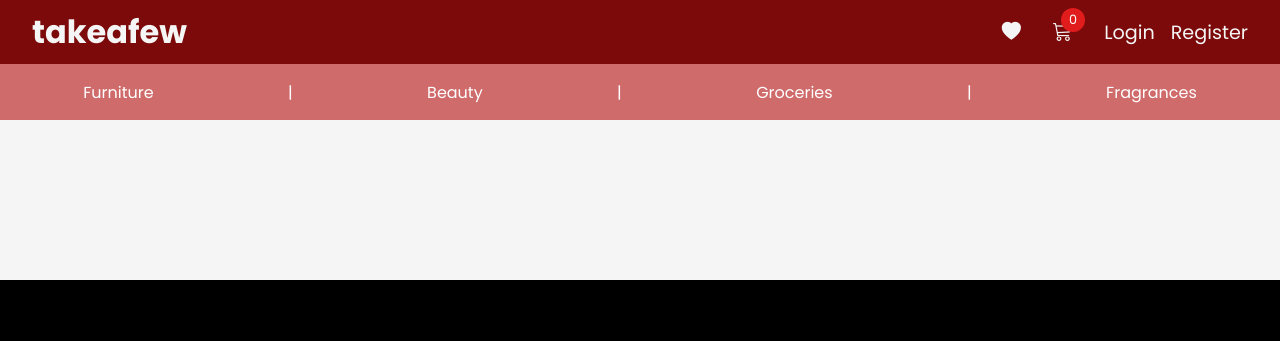
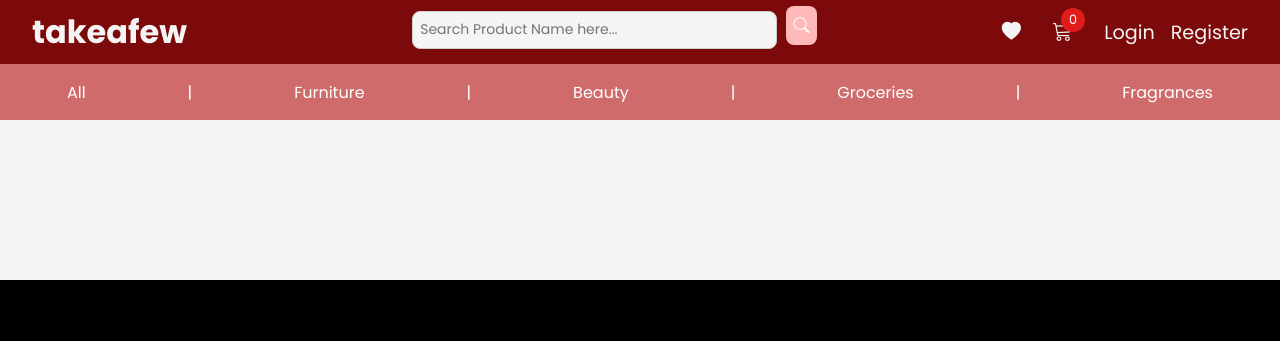
Before and after one commit to phumebyte/takeafew, a website with bundled scripts: page index.html in a window 1280 px wide. Shown: the top 341 px of the page. Built offline with nearby package versions, Linux system fonts and the light colour scheme; no server answers.

Commit message:
search bar on html and changed the catergory bar(added All)

```diff
--- a/css/style.css
+++ b/css/style.css
@@ -50,7 +50,7 @@ button {
   float: right;
 }
 
-#close-view-modal:focus{
+#close-view-modal:focus {
   outline: none;
 }
 
@@ -309,7 +309,9 @@ footer {
   padding: var(--space-lg) 0;
 }
 
-.left-footer, .center-footer, .right-footer {
+.left-footer,
+.center-footer,
+.right-footer {
   flex: 1;
   padding: var(--space-md);
   min-width: 200px;
@@ -351,13 +353,15 @@ footer {
   margin-bottom: var(--space-md);
 }
 
- .cart-buttons, .checkout-total {
+.cart-buttons,
+.checkout-total {
   display: flex;
   justify-content: space-between;
   margin-top: var(--space-md);
 }
 
-.close-cart-btn, .checkout-btn {
+.close-cart-btn,
+.checkout-btn {
   padding: 0.5rem 1rem;
   font-size: 1rem;
 }
@@ -373,7 +377,7 @@ footer {
   background: var(--green100);
 }
 
-.clear-all-button{
+.clear-all-button {
   font-size: 1rem;
   background: #d06b6b;
   cursor: pointer;
@@ -383,7 +387,7 @@ footer {
 }
 
 
-  .bi-x-lg{
+.bi-x-lg {
   color: var(--gray150);
 }
 
@@ -471,7 +475,7 @@ input:focus {
   cursor: pointer;
 }
 
-.login h3{
+.login h3 {
   text-align: center;
 }
 
@@ -479,7 +483,7 @@ input:focus {
   color: var(--primary50);
 }
 
-.login-div h1{
+.login-div h1 {
   text-align: center;
 }
 
@@ -494,7 +498,7 @@ input:focus {
   cursor: pointer;
 }
 
-.bi-x-lg{
+.bi-x-lg {
   color: var(--gray150);
 }
 
@@ -513,7 +517,7 @@ input:focus {
   text-align: right;
 }
 
-.checkout-total p .priceTotal{
+.checkout-total p .priceTotal {
   margin: 0;
 }
 
@@ -539,9 +543,12 @@ input:focus {
 
 /* ANIMATIONS AND KEYFRAMES */
 @keyframes bounce {
-  0%, 100% {
+
+  0%,
+  100% {
     transform: translateY(0);
   }
+
   50% {
     transform: translateY(-10px);
   }
@@ -551,6 +558,29 @@ input:focus {
   animation: bounce 0.9s ease;
 }
 
-.close-wishlist-btn{
+.close-wishlist-btn {
   background: transparent;
 }
+
+/* Search-bar and button */
+
+.search-bar {
+  width: 30%;
+  height: 65%;
+  margin: 0 auto;
+ align-content: center;
+}
+
+#searchContainter input {
+  background-color: whitesmoke;
+  width: 100%;
+  padding: 2% 2%;
+}
+
+#searchContainter button {
+  position: relative;
+  bottom: 3.7rem;
+  right: -2.5rem;
+  padding: 2% 2%;
+  height: 65%;
+}
--- a/index.html
+++ b/index.html
@@ -22,7 +22,12 @@
         <div class="heading">
             takeafew
         </div>
-
+        <div class="search-bar">
+            <div id="searchContainter">
+                <input type="search" id="searchInput" placeholder="Search Product Name here...">
+                <button id="search"><i class="bi bi-search"></i></Search></button>
+            </div>
+        </div>
         <div class="right">
             <div>
                 <i class="bi bi-heart-fill" id="wishlist-btn"></i>
@@ -40,9 +45,9 @@
         </div>
     </nav>
     <div class="category-list">
+        <a>All</a>
+        <p>|</p>
         <a>Furniture</a>
-        <!-- <p>|</p>
-        <a>Beverages</a> -->
         <p>|</p>
         <a>Beauty</a>
         <p>|</p>
```
Lines whose indentation alone changed are shown as unchanged.
